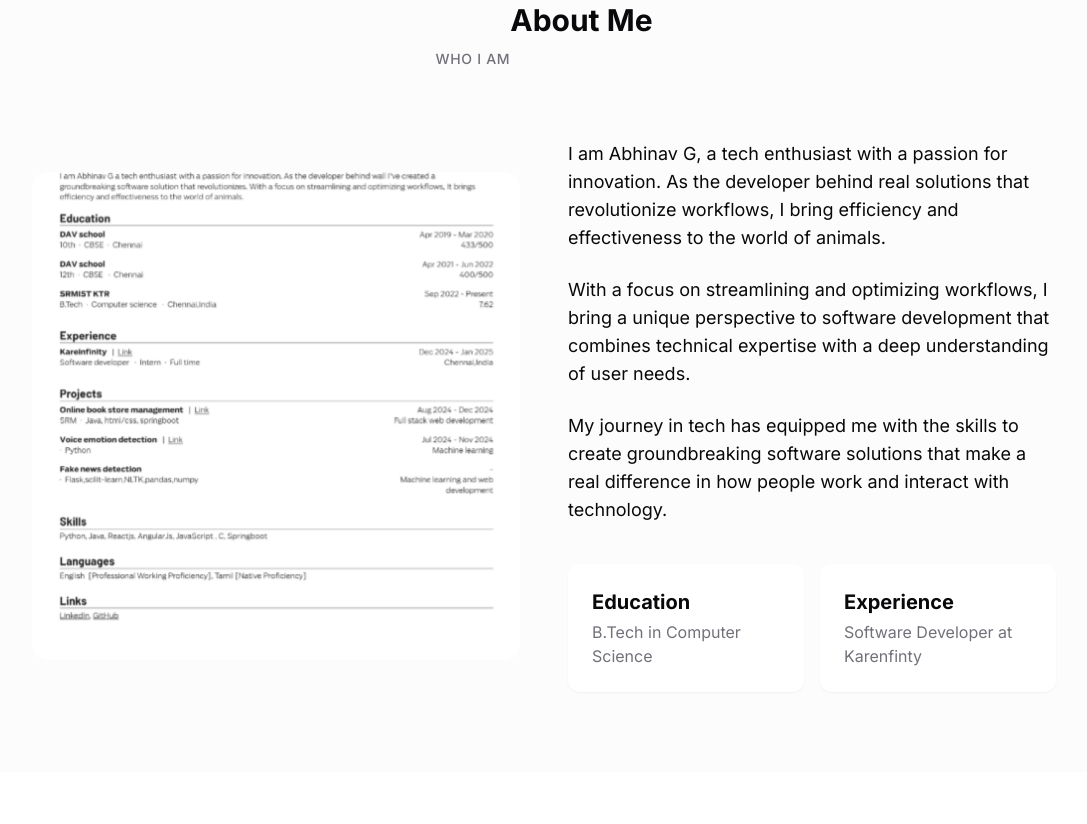
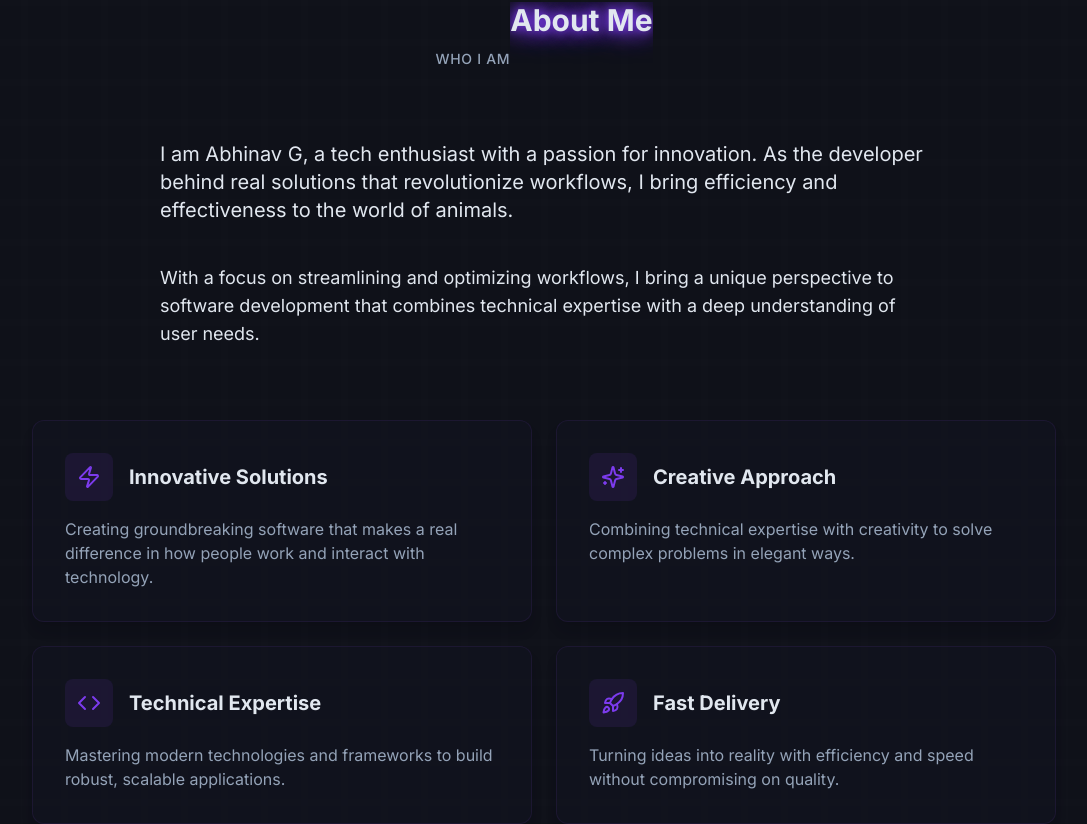
Before and after one commit to AbhinavG2004/portfolio-new, a React (Vite) app: page / in a window 1280 px wide. Shown: the part 878-1702 px from the top of the page, without its empty margins (96-1183 px from the left). Built offline with nearby package versions, Linux system fonts and the light colour scheme.

Commit message:
Update styling and appearance
- Update the styling to be more modern and stylish.
- Implement dark mode.
- Remove the resume image.

```diff
--- a/src/components/About.tsx
+++ b/src/components/About.tsx
@@ -1,5 +1,6 @@
 
 import { useEffect, useRef } from "react";
+import { Zap, Sparkles, Code, Rocket } from "lucide-react";
 
 const About = () => {
   const sectionRef = useRef<HTMLElement>(null);
@@ -31,7 +32,7 @@ const About = () => {
   return (
     <section
       id="about"
-      className="section bg-secondary/30"
+      className="section bg-secondary/5 backdrop-blur-sm"
       ref={sectionRef}
     >
       <div className="container mx-auto">
@@ -42,50 +43,64 @@ const About = () => {
             </span>
           </div>
           <div className="inline-block overflow-hidden">
-            <h2 className="section-title animate-on-scroll opacity-0">
+            <h2 className="section-title animate-on-scroll opacity-0 neon-glow">
               About Me
             </h2>
           </div>
         </div>
 
-        <div className="grid grid-cols-1 md:grid-cols-2 gap-12 items-center">
-          <div className="overflow-hidden rounded-2xl aspect-square">
-            <img
-              src="/lovable-uploads/be8f381a-559e-4f84-86f5-2c05c50efbf1.png"
-              alt="Abhinav G"
-              className="w-full h-full object-cover animate-on-scroll opacity-0"
-            />
+        <div className="space-y-10">
+          <div className="overflow-hidden max-w-3xl mx-auto">
+            <p className="text-xl animate-on-scroll opacity-0">
+              I am Abhinav G, a tech enthusiast with a passion for innovation. As the developer behind real solutions that revolutionize workflows, I bring efficiency and effectiveness to the world of animals.
+            </p>
           </div>
 
-          <div className="space-y-6">
-            <div className="overflow-hidden">
-              <p className="text-lg animate-on-scroll opacity-0">
-                I am Abhinav G, a tech enthusiast with a passion for innovation. As the developer behind real solutions that revolutionize workflows, I bring efficiency and effectiveness to the world of animals.
-              </p>
+          <div className="overflow-hidden max-w-3xl mx-auto">
+            <p className="text-lg animate-on-scroll opacity-0 animate-delay-100">
+              With a focus on streamlining and optimizing workflows, I bring a unique perspective to software development that combines technical expertise with a deep understanding of user needs.
+            </p>
+          </div>
+
+          <div className="grid grid-cols-1 md:grid-cols-2 gap-6 pt-8">
+            <div className="bg-card/50 backdrop-blur-sm rounded-xl p-8 shadow-lg border border-accent/10 animate-on-scroll opacity-0 animate-delay-200 hover:border-accent/30 transition-all duration-300 group">
+              <div className="flex items-center gap-4 mb-4">
+                <div className="p-3 rounded-lg bg-accent/10 text-accent group-hover:bg-accent group-hover:text-accent-foreground transition-colors">
+                  <Zap size={24} />
+                </div>
+                <h3 className="font-bold text-xl">Innovative Solutions</h3>
+              </div>
+              <p className="text-muted-foreground">Creating groundbreaking software that makes a real difference in how people work and interact with technology.</p>
             </div>
 
-            <div className="overflow-hidden">
-              <p className="text-lg animate-on-scroll opacity-0 animate-delay-100">
-                With a focus on streamlining and optimizing workflows, I bring a unique perspective to software development that combines technical expertise with a deep understanding of user needs.
-              </p>
+            <div className="bg-card/50 backdrop-blur-sm rounded-xl p-8 shadow-lg border border-accent/10 animate-on-scroll opacity-0 animate-delay-300 hover:border-accent/30 transition-all duration-300 group">
+              <div className="flex items-center gap-4 mb-4">
+                <div className="p-3 rounded-lg bg-accent/10 text-accent group-hover:bg-accent group-hover:text-accent-foreground transition-colors">
+                  <Sparkles size={24} />
+                </div>
+                <h3 className="font-bold text-xl">Creative Approach</h3>
+              </div>
+              <p className="text-muted-foreground">Combining technical expertise with creativity to solve complex problems in elegant ways.</p>
             </div>
 
-            <div className="overflow-hidden">
-              <p className="text-lg animate-on-scroll opacity-0 animate-delay-200">
-                My journey in tech has equipped me with the skills to create groundbreaking software solutions that make a real difference in how people work and interact with technology.
-              </p>
+            <div className="bg-card/50 backdrop-blur-sm rounded-xl p-8 shadow-lg border border-accent/10 animate-on-scroll opacity-0 animate-delay-400 hover:border-accent/30 transition-all duration-300 group">
+              <div className="flex items-center gap-4 mb-4">
+                <div className="p-3 rounded-lg bg-accent/10 text-accent group-hover:bg-accent group-hover:text-accent-foreground transition-colors">
+                  <Code size={24} />
+                </div>
+                <h3 className="font-bold text-xl">Technical Expertise</h3>
+              </div>
+              <p className="text-muted-foreground">Mastering modern technologies and frameworks to build robust, scalable applications.</p>
             </div>
 
-            <div className="grid grid-cols-2 gap-4 pt-4">
-              <div className="bg-background rounded-xl p-6 shadow-sm animate-on-scroll opacity-0 animate-delay-300">
-                <h3 className="font-bold text-xl mb-1">Education</h3>
-                <p className="text-muted-foreground">B.Tech in Computer Science</p>
+            <div className="bg-card/50 backdrop-blur-sm rounded-xl p-8 shadow-lg border border-accent/10 animate-on-scroll opacity-0 animate-delay-500 hover:border-accent/30 transition-all duration-300 group">
+              <div className="flex items-center gap-4 mb-4">
+                <div className="p-3 rounded-lg bg-accent/10 text-accent group-hover:bg-accent group-hover:text-accent-foreground transition-colors">
+                  <Rocket size={24} />
+                </div>
+                <h3 className="font-bold text-xl">Fast Delivery</h3>
               </div>
-
-              <div className="bg-background rounded-xl p-6 shadow-sm animate-on-scroll opacity-0 animate-delay-400">
-                <h3 className="font-bold text-xl mb-1">Experience</h3>
-                <p className="text-muted-foreground">Software Developer at Karenfinty</p>
-              </div>
+              <p className="text-muted-foreground">Turning ideas into reality with efficiency and speed without compromising on quality.</p>
             </div>
           </div>
         </div>
--- a/src/index.css
+++ b/src/index.css
@@ -7,6 +7,7 @@
 
 @layer base {
   :root {
+    /* Light mode colors (for reference) */
     --background: 0 0% 100%;
     --foreground: 240 10% 3.9%;
 
@@ -25,7 +26,7 @@
     --muted: 240 4.8% 95.9%;
     --muted-foreground: 240 3.8% 46.1%;
 
-    --accent: 210 100% 50%;
+    --accent: 262 83% 58%;
     --accent-foreground: 0 0% 98%;
 
     --destructive: 0 84.2% 60.2%;
@@ -47,43 +48,44 @@
     --sidebar-ring: 217.2 91.2% 59.8%;
   }
 
-  .dark {
-    --background: 240 10% 3.9%;
-    --foreground: 0 0% 98%;
+  /* Set dark mode by default */
+  :root {
+    --background: 230 25% 8%;
+    --foreground: 213 31% 91%;
 
-    --card: 240 10% 3.9%;
-    --card-foreground: 0 0% 98%;
+    --card: 230 25% 11%;
+    --card-foreground: 213 31% 91%;
 
-    --popover: 240 10% 3.9%;
-    --popover-foreground: 0 0% 98%;
+    --popover: 230 25% 8%;
+    --popover-foreground: 213 31% 91%;
 
-    --primary: 0 0% 98%;
-    --primary-foreground: 240 5.9% 10%;
+    --primary: 213 31% 91%;
+    --primary-foreground: 230 25% 8%;
 
-    --secondary: 240 3.7% 15.9%;
-    --secondary-foreground: 0 0% 98%;
+    --secondary: 231 15% 15%;
+    --secondary-foreground: 213 31% 91%;
 
-    --muted: 240 3.7% 15.9%;
-    --muted-foreground: 240 5% 64.9%;
+    --muted: 231 15% 15%;
+    --muted-foreground: 215 20% 65%;
 
-    --accent: 210 100% 50%;
-    --accent-foreground: 240 5.9% 10%;
+    --accent: 262 83% 58%;
+    --accent-foreground: 210 40% 98%;
 
-    --destructive: 0 62.8% 30.6%;
-    --destructive-foreground: 0 0% 98%;
+    --destructive: 0 84% 60%;
+    --destructive-foreground: 210 40% 98%;
 
-    --border: 240 3.7% 15.9%;
-    --input: 240 3.7% 15.9%;
-    --ring: 240 4.9% 83.9%;
+    --border: 231 15% 15%;
+    --input: 231 15% 15%;
+    --ring: 262 83% 58%;
 
-    --sidebar-background: 240 5.9% 10%;
-    --sidebar-foreground: 240 4.8% 95.9%;
-    --sidebar-primary: 224.3 76.3% 48%;
+    --sidebar-background: 231 20% 10%;
+    --sidebar-foreground: 213 31% 91%;
+    --sidebar-primary: 262 83% 58%;
     --sidebar-primary-foreground: 0 0% 100%;
-    --sidebar-accent: 240 3.7% 15.9%;
-    --sidebar-accent-foreground: 240 4.8% 95.9%;
-    --sidebar-border: 240 3.7% 15.9%;
-    --sidebar-ring: 217.2 91.2% 59.8%;
+    --sidebar-accent: 231 15% 15%;
+    --sidebar-accent-foreground: 213 31% 91%;
+    --sidebar-border: 231 15% 15%;
+    --sidebar-ring: 262 83% 58%;
   }
 }
 
@@ -103,7 +105,7 @@
 
 @layer utilities {
   .satoshi-gradient {
-    @apply bg-gradient-to-r from-blue-500 via-purple-500 to-pink-500;
+    @apply bg-gradient-to-r from-purple-500 via-violet-500 to-indigo-500;
   }
 
   .glass {
@@ -141,6 +143,20 @@
   .animate-delay-500 {
     animation-delay: 500ms;
   }
+
+  .neon-glow {
+    @apply relative;
+    text-shadow: 0 0 10px theme('colors.accent.DEFAULT'),
+                 0 0 20px theme('colors.accent.DEFAULT'),
+                 0 0 30px theme('colors.accent.DEFAULT');
+  }
+
+  .bg-grid {
+    background-size: 40px 40px;
+    background-image:
+      linear-gradient(to right, rgba(255, 255, 255, 0.03) 1px, transparent 1px),
+      linear-gradient(to bottom, rgba(255, 255, 255, 0.03) 1px, transparent 1px);
+  }
 }
 
 #root {
--- a/src/pages/Index.tsx
+++ b/src/pages/Index.tsx
@@ -11,6 +11,9 @@ import Footer from "@/components/Footer";
 
 const Index = () => {
   useEffect(() => {
+    // Apply dark mode class by default
+    document.documentElement.classList.add('dark');
+
     const handleScroll = () => {
       const sections = document.querySelectorAll("section[id]");
 
@@ -41,7 +44,8 @@ const Index = () => {
   }, []);
 
   return (
-    <div className="min-h-screen flex flex-col">
+    <div className="min-h-screen flex flex-col bg-grid">
+      <div className="absolute inset-0 bg-gradient-to-br from-accent/5 via-background to-background -z-10"></div>
       <Navbar />
       <main className="flex-grow">
         <Hero />
```
Also changed, not shown: src/components/Footer.tsx (+8 -8 lines).
